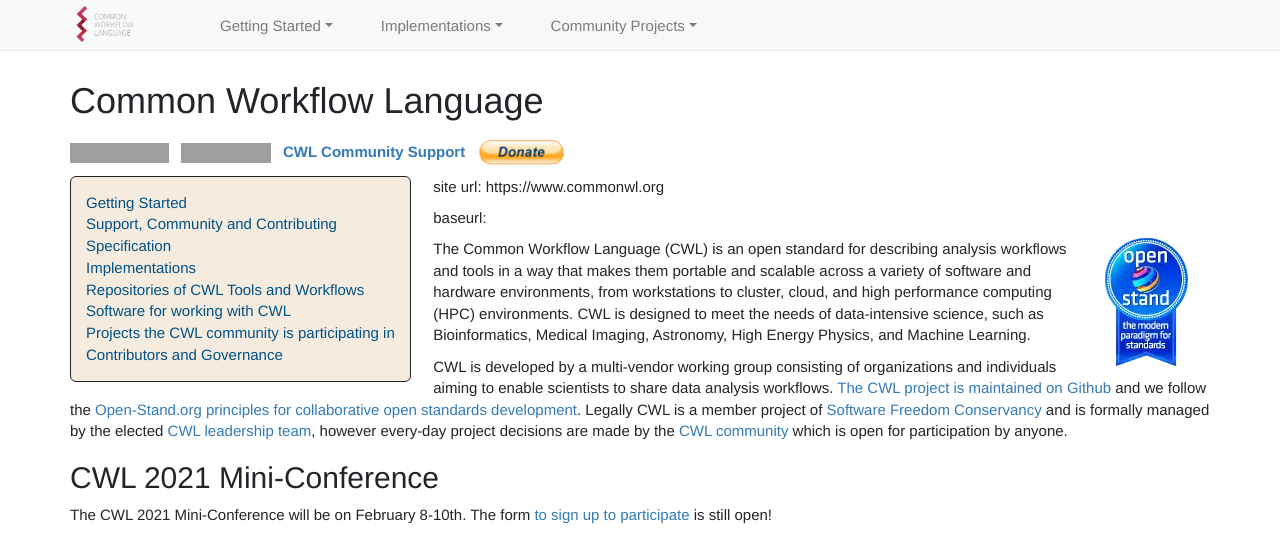
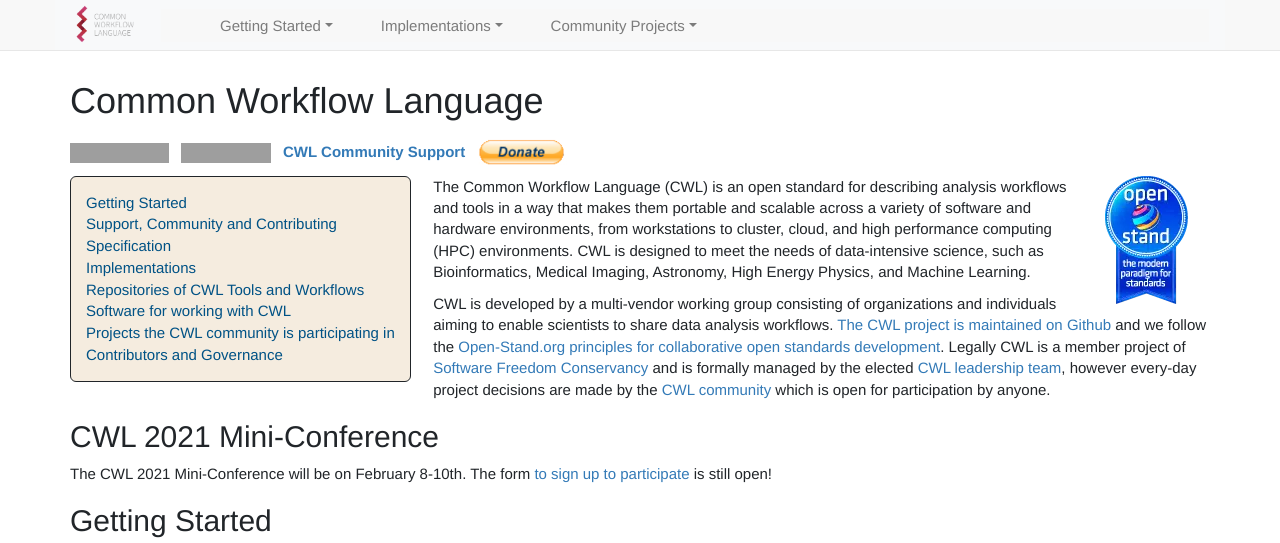
Before and after one commit to common-workflow-language/cwl-website, a Jekyll site: the page built from content/index.md, in a window 1280 px wide and 900 px high, cut to the strip 0-543 px from the top of the window. Built offline with Jekyll 4.4.1, drawn with Linux system fonts in a browser that asks for light colours; comment, search, counter and statistics services are not loaded; grey boxes are pictures that could not be loaded.

Commit message:
Hide siteurl & baseurl debug

```diff
--- a/content/index.md
+++ b/content/index.md
@@ -7,8 +7,10 @@
 {%- include social_stats.html -%}
 {%- include nav_toc.html -%}
 
-<p>site url: {{ site.url }}</p>
-<p>baseurl: {{ site.baseurl }}</p>
+<!-- Debug
+  Site Url: {{ site.url }}
+  Base Url: {{ site.baseurl }}
+-->
 
 <div class="intro-container">
   <a href="https://open-stand.org/about-us/principles" class="open-stand"><picture><source srcset="https://github.com/common-workflow-language/cwl-website/raw/main/openstand-128x128-blue.webp" type="image/webp"><img src="./Common Workflow Language_files/openstand-128x128-blue.png" alt="Open Stand badge" width="128" height="128"></picture></a>
```
